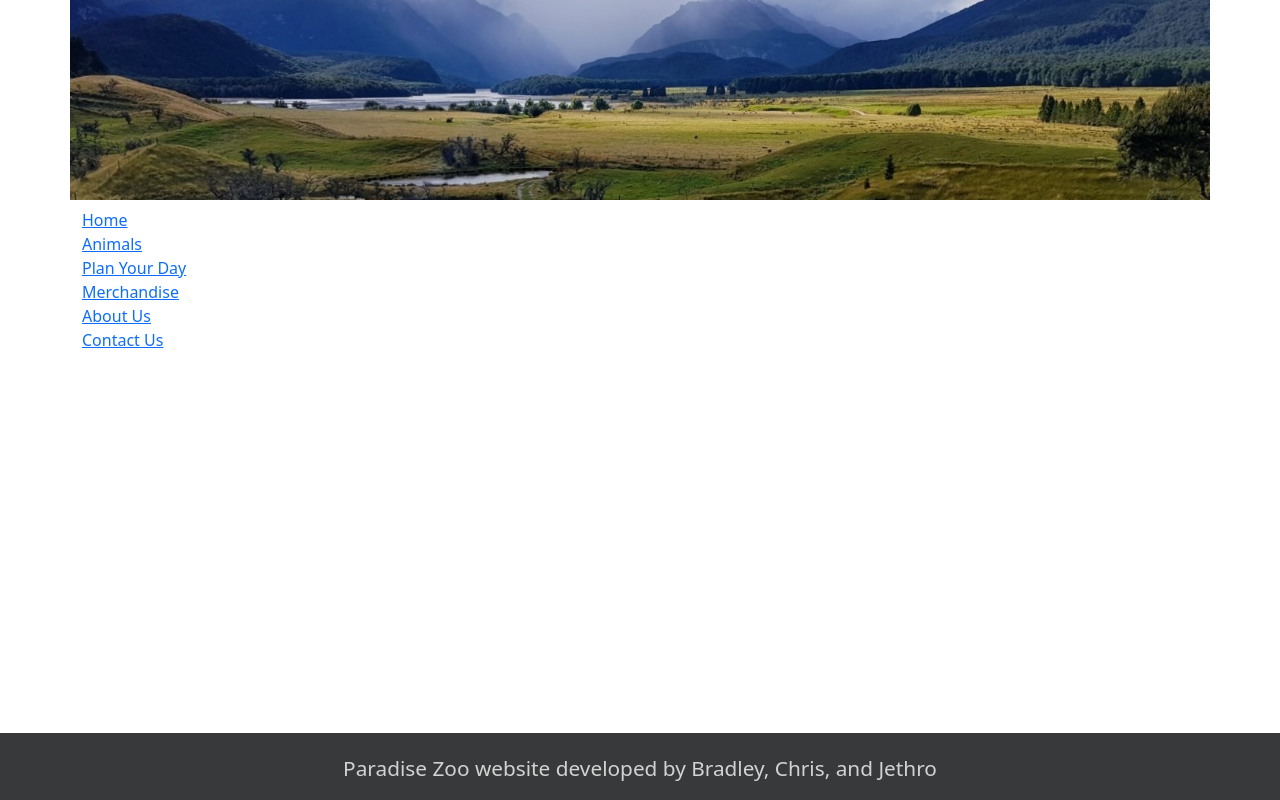
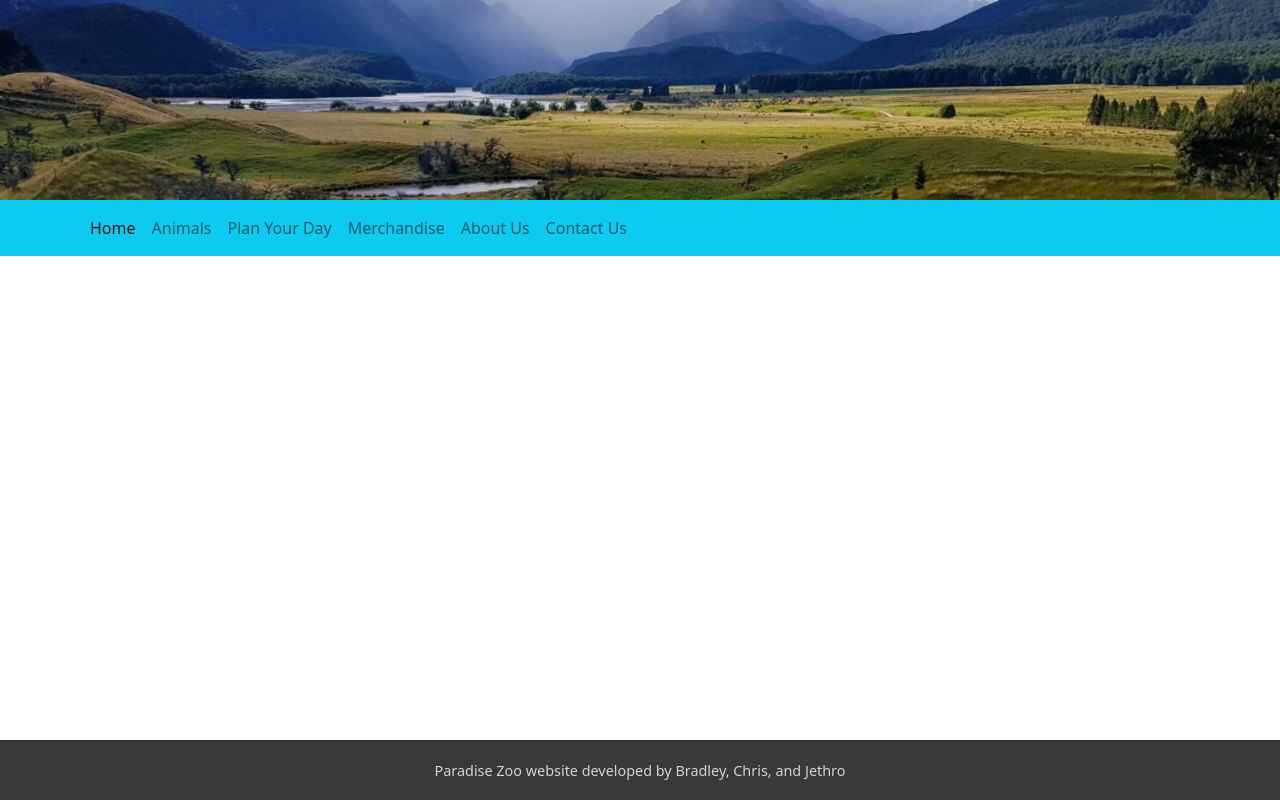
Before and after one commit to chrbec10/paradisezoo, a plain HTML site: page index.html in a window 1280 px wide. Drawn offline with nearby package versions, Linux system fonts and the light colour scheme.

Commit message:
tweaks, fixes for bootstrap 5.2

```diff
--- a/css/css.css
+++ b/css/css.css
@@ -10,7 +10,7 @@
 .footer p {
     color: lightgray;
     text-align: center;
-    font-size: 1.3rem;
+    font-size: 0.9rem;
 }
 
 .header-img {
--- a/index.html
+++ b/index.html
@@ -4,24 +4,26 @@
     rel="stylesheet" integrity="sha384-iYQeCzEYFbKjA/T2uDLTpkwGzCiq6soy8tYaI1GyVh/UjpbCx/TYkiZhlZB6+fzT"
     crossorigin="anonymous">
     <link rel="stylesheet" href="css/css.css">
+
     <title>Paradise Zoo | Home</title>
 </head>
 
 <body>
     <header>
-        <div class="container header-img">
+        <div class="container-fluid header-img">
             <img>
         </div>
     </header>
-    <nav class="navbar navbar-default">
+    <nav class="navbar navbar-expand-lg bg-info">
         <div class="container">
-            <ul class="nav navbar-nav">
-                <li class = "active nav-item"><a href="./">Home</a></li>
-                <li><a href="animals.html">Animals</a></li>
-                <li><a href="#">Plan Your Day</a></li>
-                <li><a href="#">Merchandise</a></li>
-                <li><a href="#">About Us</a></li>
-                <li><a href="#">Contact Us</a></li>
+            <ul class="navbar-nav me-5">
+
+                <li class="nav-item"><a class="nav-link active" href="./">Home</a></li>
+                <li class="nav-item"><a class="nav-link" href="animals.html">Animals</a></li>
+                <li class="nav-item"><a class="nav-link" href="#">Plan Your Day</a></li>
+                <li class="nav-item"><a class="nav-link" href="#">Merchandise</a></li>
+                <li class="nav-item"><a class="nav-link" href="#">About Us</a></li>
+                <li class="nav-item"><a class="nav-link" href="#">Contact Us</a></li>
             </ul>
         </div>
     </nav>
```
Also changed, not shown: templates/header-footer.html (+9 -9 lines).
